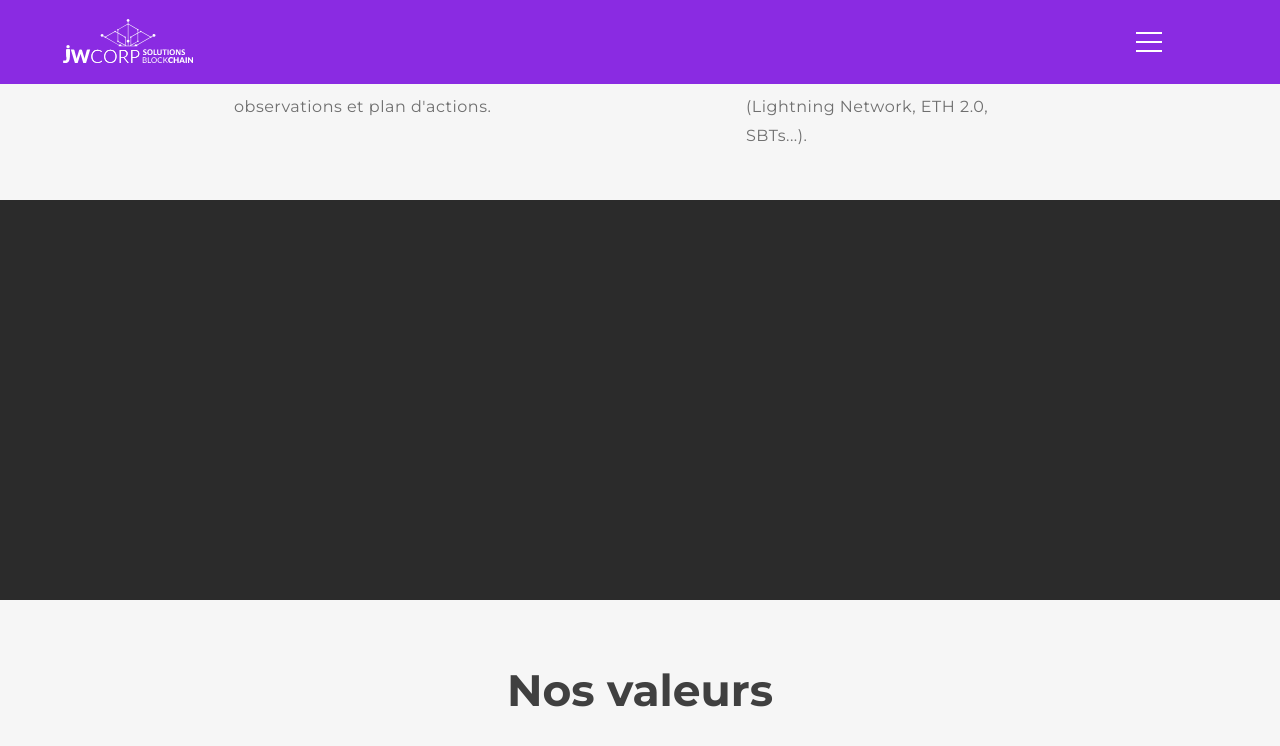
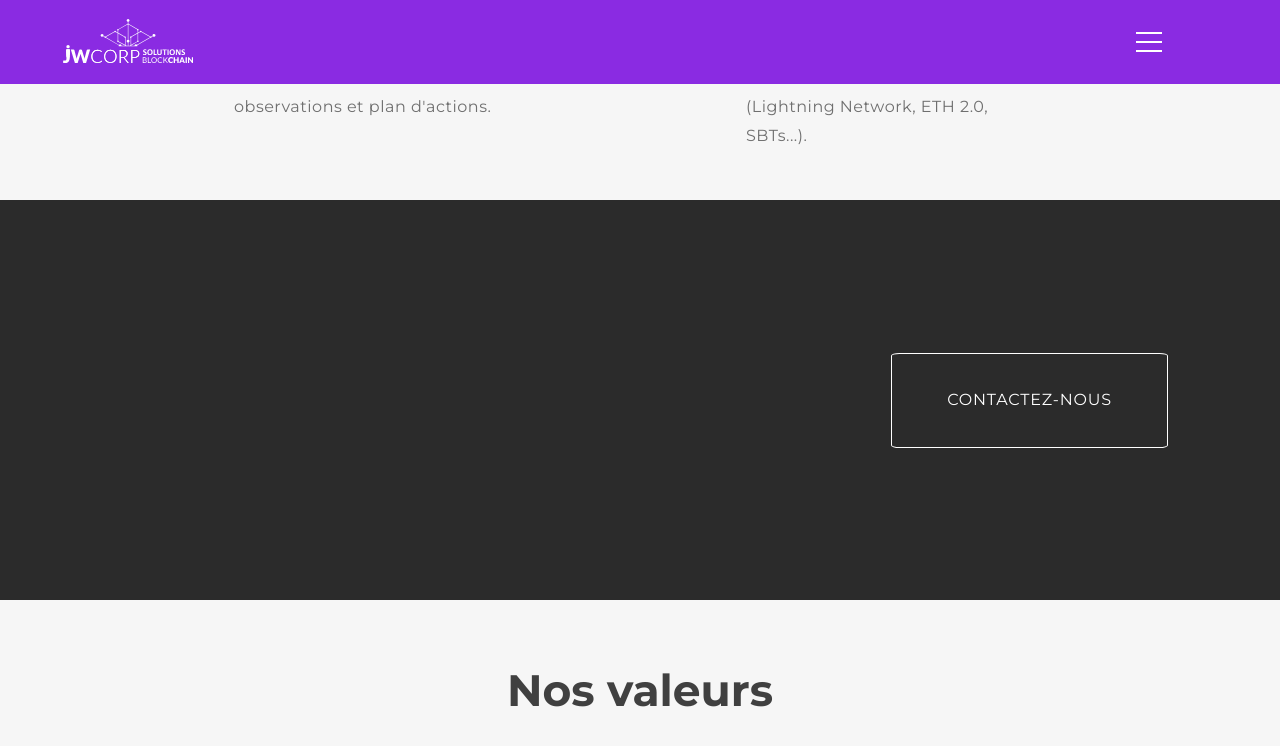
Before and after one commit to The-JW-Corp/JW-Corp-react, a React (Create React App) app: page / in a window 1280 px wide. In both pictures the pointer is over the link "CONTACTEZ-NOUS". Shown: the part 1430-2176 px from the top of the page. Built offline with nearby package versions, Linux system fonts and the light colour scheme; no server answers.

Commit message:
add hover button cta

```diff
--- a/src/components/Cta/Cta.css
+++ b/src/components/Cta/Cta.css
@@ -46,6 +46,14 @@
   font-weight: 400;
   text-decoration: none;
   color: #fff;
+  text-decoration: none;
+}
+.cta-button:hover{
+  background-color: transparent;
+  border: 1px #fff solid;
+  transition: all .6s;
+  -moz-transition: all .6s;
+	-webkit-transition: all .6s;
 }
 @media (min-width: 344px) {
   .cta-wrap {
--- a/src/components/Cta/Cta.js
+++ b/src/components/Cta/Cta.js
@@ -12,10 +12,8 @@ const Cta = () => {
           un message afin de commencer à discuter autour de votre projet.
         </p>
         <div className="cta-wrap-button">
-          <HashLink smooth to={"/#form"}>
-            <a className="cta-button" href="" id="cta-contact-us">
+          <HashLink smooth to={"/#form"} className="cta-button" id="cta-contact-us">
               Contactez-nous
-            </a>
           </HashLink>
         </div>
       </div>
```
